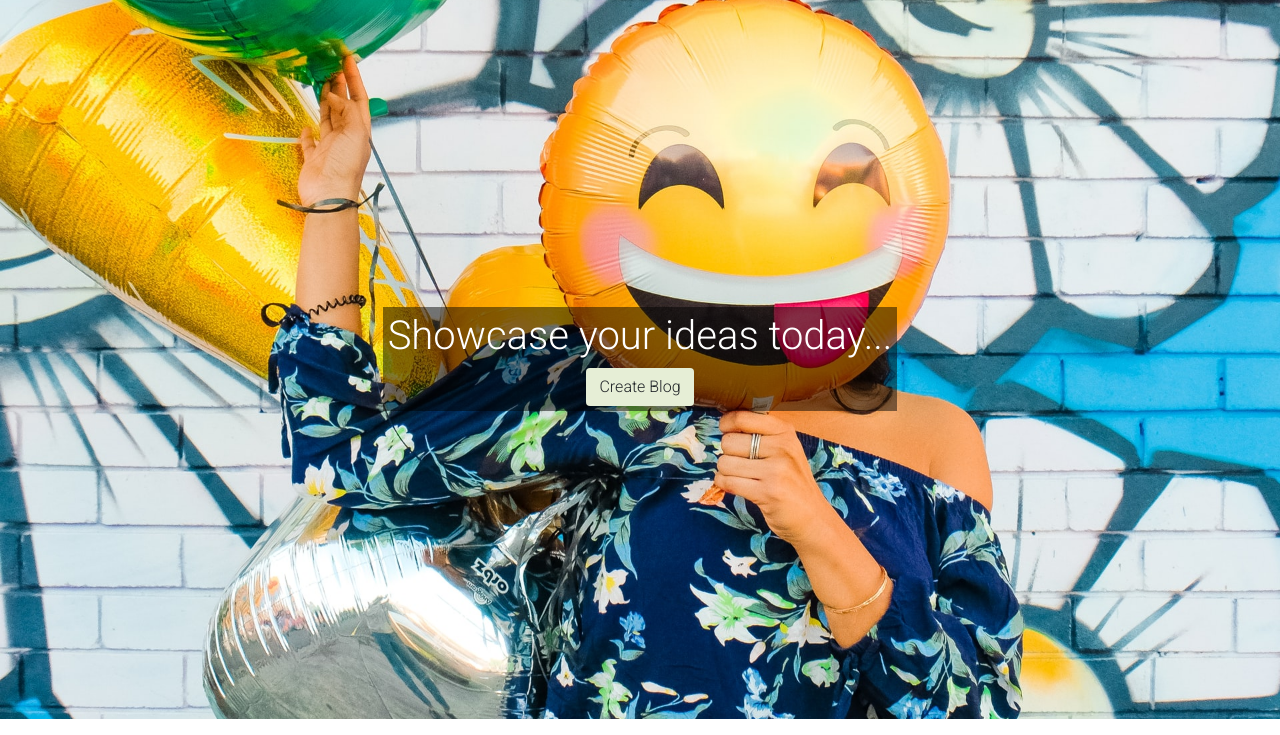
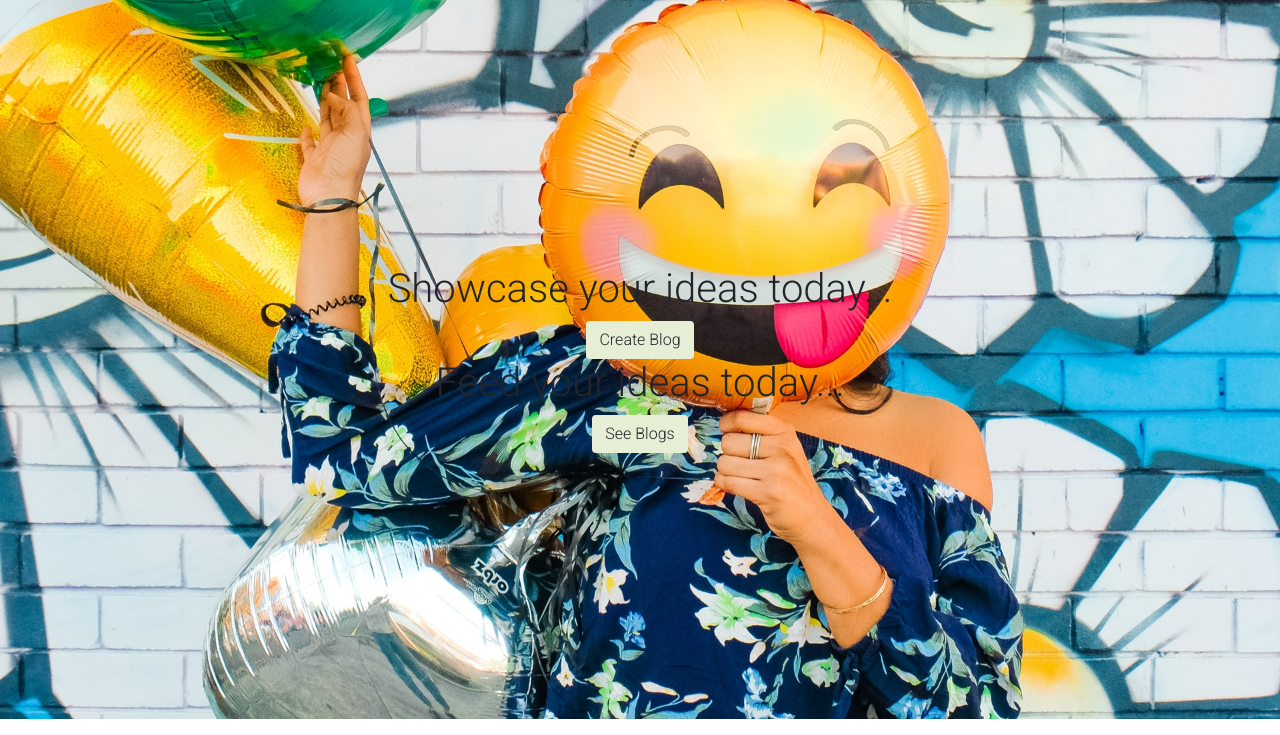
Before and after one commit to Ken-mbira/BLOG_SPOT, a Flask app: template app/templates/index.html in a window 1280 px wide. Shown: the part 65-800 px from the top of the page. Run offline with Flask 2, Linux system fonts and the light colour scheme; the template is opened without the code that fills it, so the values that code supplies are empty; the visitor is signed in with stand-in values (Sample User, id 1); data comes from the database, SQL or seed files in the repository.

Commit message:
change the layout of the homepage to include a button to view the blogs

```diff
--- a/app/static/css/styles.css
+++ b/app/static/css/styles.css
@@ -23,11 +23,12 @@
     background-color: #E6EED6;
 }
 
-.page1-content div {
+
+/* .inside {
     background-color: rgba(0, 0, 0, 0.486);
     color: white;
     padding: 5px;
-}
+} */
 
 .registration {
     background: url('../images/Blogspot\ 1.png');
--- a/app/templates/index.html
+++ b/app/templates/index.html
@@ -1,10 +1,19 @@
 {% extends 'base.html' %} {% block content %}
 <div class="page1-content">
     <div>
-        <h1>Showcase your ideas today...</h1>
-        <a style="text-decoration: none; color: black;" href="{{ url_for('auth.register')}}">
-            <a class="btn" href="{{url_for('blog.create_blog')}}">Create Blog</a>
-        </a>
+        <div class="inside">
+            <h1>Showcase your ideas today...</h1>
+            <a style="text-decoration: none; color: black;" href="{{ url_for('auth.register')}}">
+                <a class="btn" href="{{url_for('blog.create_blog')}}">Create Blog</a>
+            </a>
+        </div>
+
+        <div>
+            <h1>Feed your ideas today...</h1>
+            <a style="text-decoration: none; color: black;" href="{{ url_for('auth.register')}}">
+                <a class="btn" href="{{url_for('blog.show_blogs')}}">See Blogs</a>
+            </a>
+        </div>
     </div>
 </div>
 {% endblock %}
```
